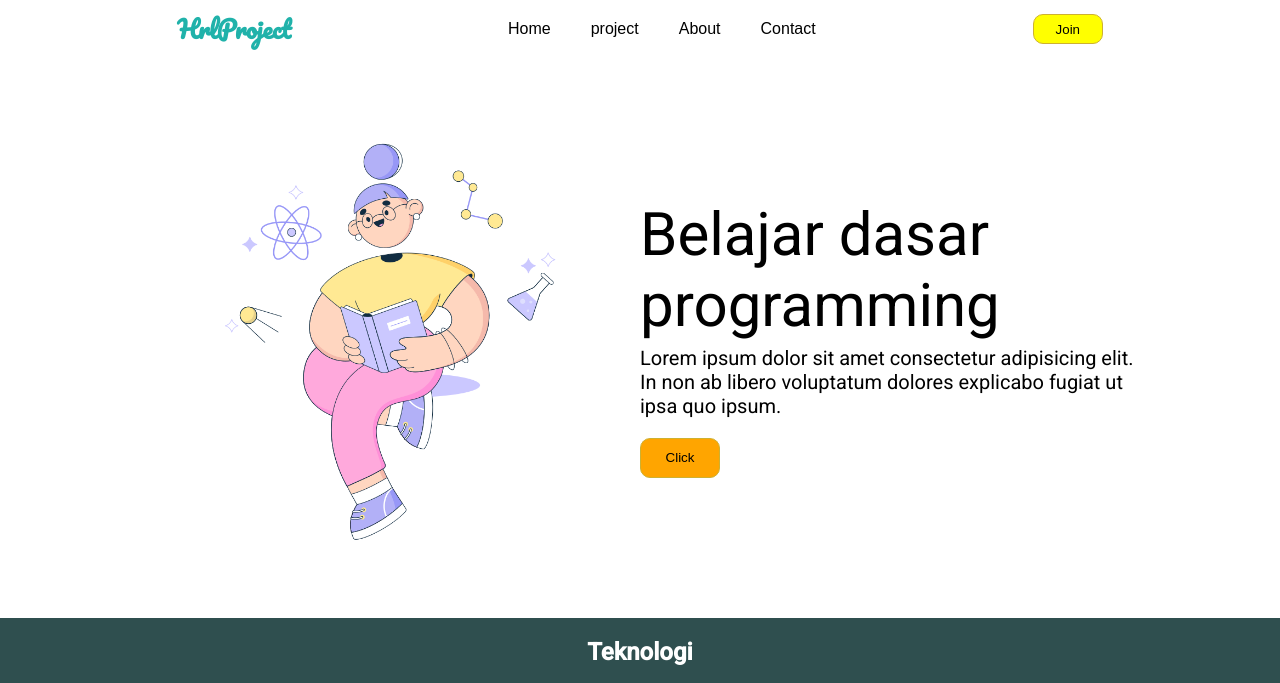
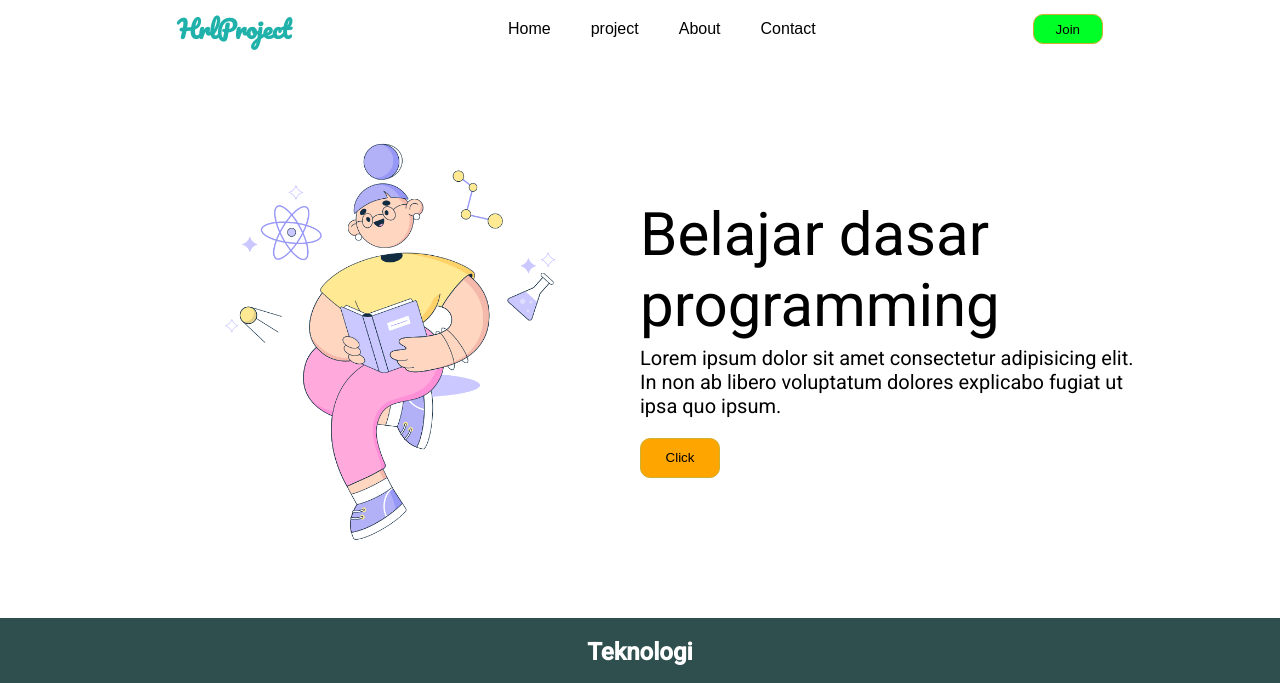
Before and after one commit to HaerulAdha/hrlproject.github.io, a plain HTML site: page index.html in a window 1280 px wide. Shown: the top 683 px of the page. Drawn offline with Linux system fonts and the light colour scheme.

Commit message:
merubah warnah btn

```diff
--- a/style.css
+++ b/style.css
@@ -32,7 +32,7 @@ li a {
 .btn_1 {
   width: 70px;
   height: 30px;
-  background-color: yellow;
+  background-color: rgb(0, 255, 38);
   border: rgb(205, 177, 50) solid 1px;
   border-radius: 10px;
 }
```
